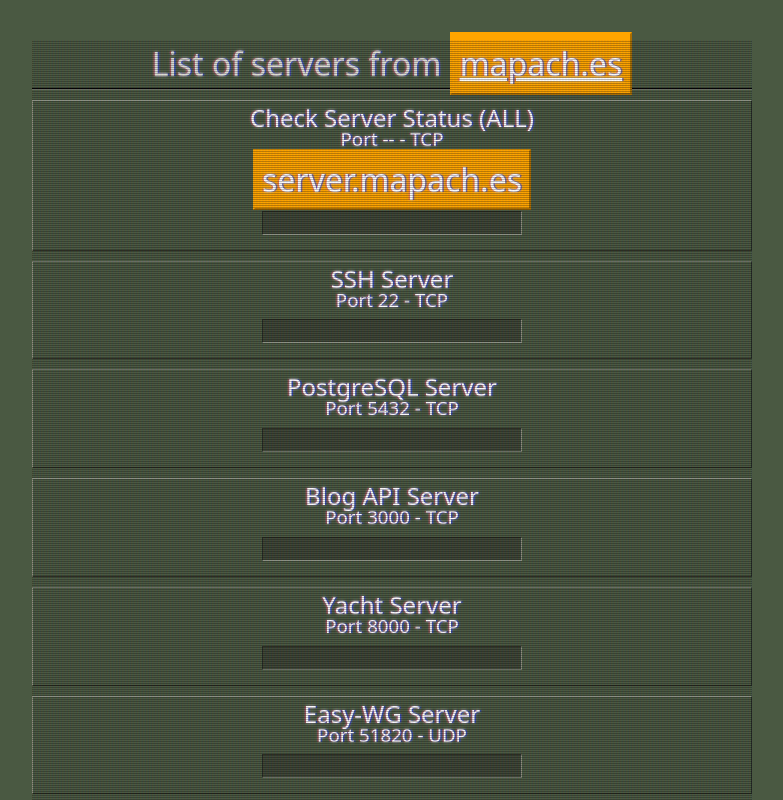
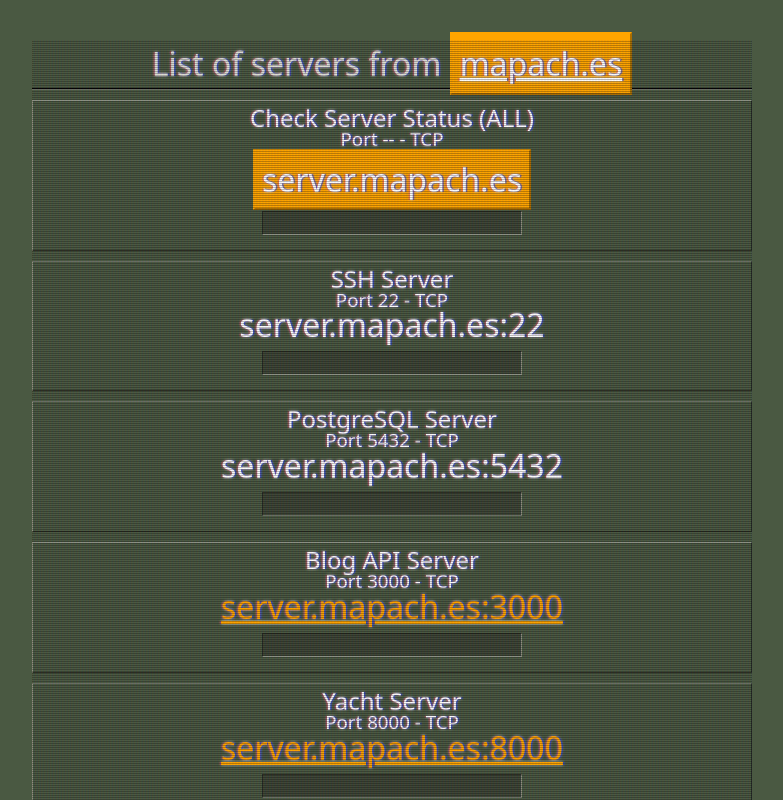
Before and after one commit to lotusotho/index-mapaches, an Angular app: page /home in a window 1280 px wide. Shown: the top 800 px of the page, without its empty margins (248-1031 px from the left). Built offline with nearby package versions, Linux system fonts and the light colour scheme; a web font is replaced by a local one.

Commit message:
nfIf fix

```diff
--- a/src/app/button/button.component.html
+++ b/src/app/button/button.component.html
@@ -6,6 +6,11 @@
   <h2>{{ card.title }}</h2>
   <h3>Port {{ card.port }} - {{ card.protocol }}</h3>
   <div *ngIf="card.key === 'all'" class="all-container">
+    <a *ngIf="card.key === 'all'" [ngClass]="card.class">{{ card.address }}</a>
+  </div>
+  <a *ngIf="card.url === '#' && card.key !== 'all'" [ngClass]="card.class">{{
+    card.address
+  }}</a>
   <a
     *ngIf="card.url !== '#'"
     [href]="card.url"
@@ -13,8 +18,6 @@
     [ngClass]="card.class"
     >{{ card.address }}</a
   >
-    <a *ngIf="card.url === '#'" [ngClass]="card.class">{{ card.address }}</a>
-  </div>
   <div class="container cs-progress-bar">
     <div [style.width.%]="serverLoading[card.key]" class="bars"></div>
   </div>
```
Lines whose indentation alone changed are shown as unchanged.
